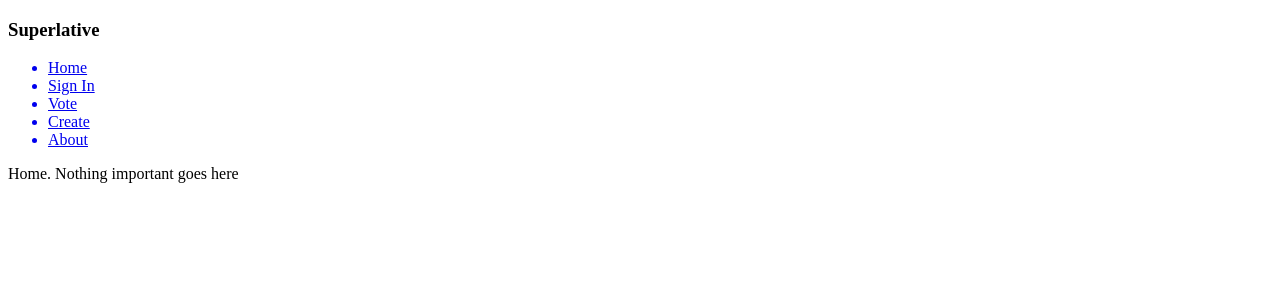
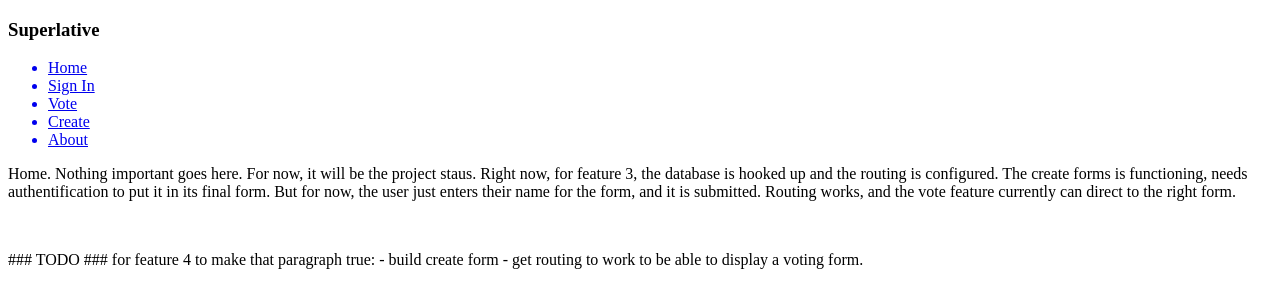
Before and after one commit to jbottelb/superlative, a React (Create React App) app: page / in a window 1280 px wide. Shown: the top 308 px of the page. Built offline with nearby package versions, Linux system fonts and the light colour scheme; what parse would draw is missing.

Commit message:
Added some status info on Home

```diff
--- a/src/Components/Home.js
+++ b/src/Components/Home.js
@@ -2,7 +2,23 @@ import React from "react";
 
 // A homepage. Unsure of what it will be used for.
 const Home = () => {
-  return <p>Home. Nothing important goes here</p>;
+  return (
+    <div>
+      <p>
+        Home. Nothing important goes here. For now, it will be the project
+        staus. Right now, for feature 3, the database is hooked up and the
+        routing is configured. The create forms is functioning, needs
+        authentification to put it in its final form. But for now, the user just
+        enters their name for the form, and it is submitted. Routing works, and
+        the vote feature currently can direct to the right form.
+      </p>
+      <br />
+      <p>
+        ### TODO ### for feature 4 to make that paragraph true: - build create
+        form - get routing to work to be able to display a voting form.
+      </p>
+    </div>
+  );
 };
 
 export default Home;
--- a/src/Servies/ParseModels.js
+++ b/src/Servies/ParseModels.js
@@ -3,10 +3,11 @@ import Parse from "parse";
 // contains database functions
 
 //create a form
-export const createForm = (GroupName, password, data, creator) => {
+export const createForm = (GroupName, password, candidates, data, creator) => {
   const myNewObject = new Parse.Object("From");
   myNewObject.set("GroupName", GroupName);
   myNewObject.set("Password", password);
+  myNewObject.set("Candidates", candidates);
   myNewObject.set("data", data);
   myNewObject.set("Creator", creator);
   try {
```
